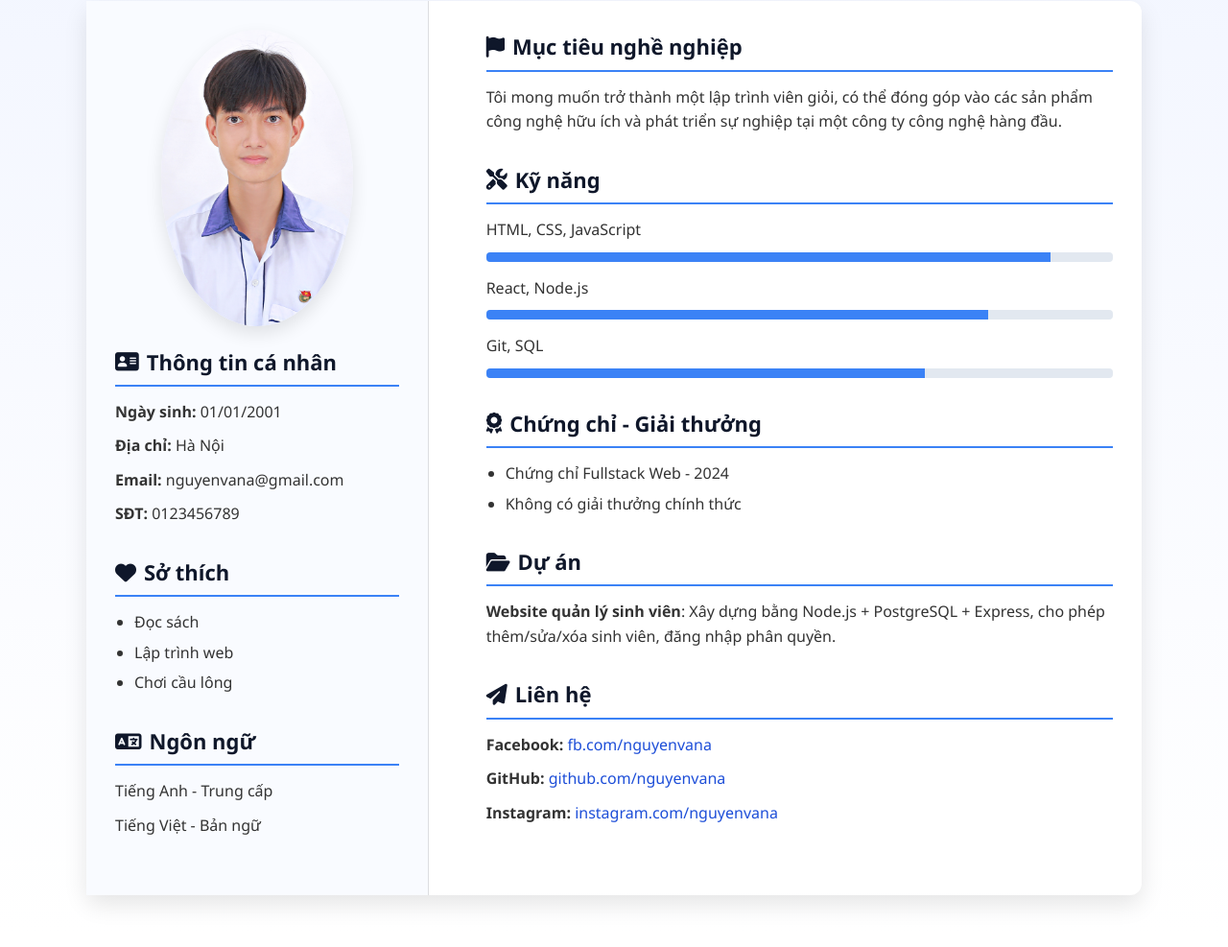
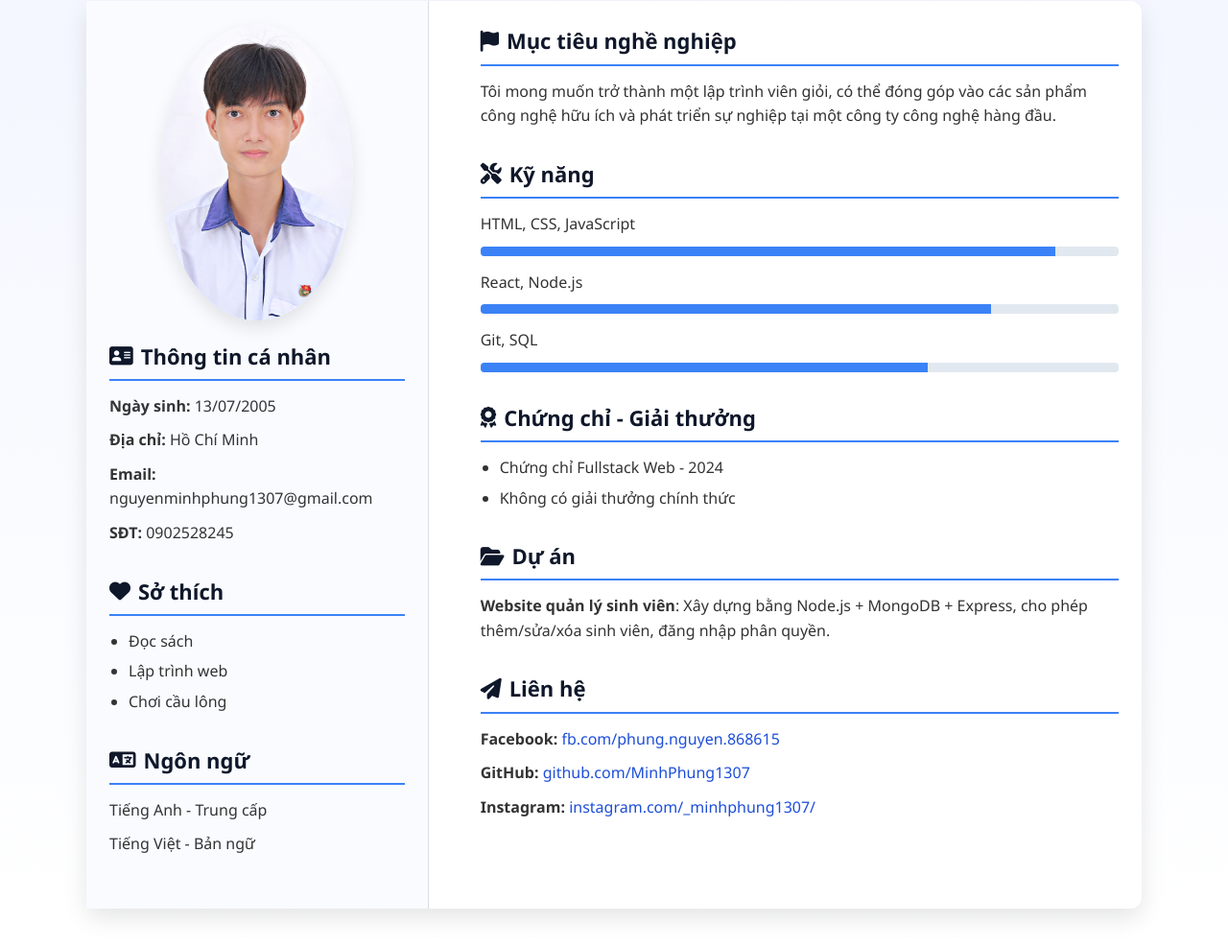
Before and after one commit to MinhPhung1307/CV, a plain HTML site: page index.html in a window 1280 px wide. Shown: the part 291-1278 px from the top of the page at 96% size. Drawn offline with Linux system fonts and the light colour scheme.

Commit message:
update CVCV

```diff
--- a/index.html
+++ b/index.html
@@ -37,10 +37,10 @@
       <!-- Thông tin cá nhân -->
       <div class="section" id="thongtin">
         <h2><i class="fas fa-address-card"></i> Thông tin cá nhân</h2>
-        <p><strong>Ngày sinh:</strong> 01/01/2001</p>
-        <p><strong>Địa chỉ:</strong> Hà Nội</p>
-        <p><strong>Email:</strong> nguyenvana@gmail.com</p>
-        <p><strong>SĐT:</strong> 0123456789</p>
+        <p><strong>Ngày sinh:</strong> 13/07/2005</p>
+        <p><strong>Địa chỉ:</strong> Hồ Chí Minh</p>
+        <p><strong>Email:</strong> nguyenminhphung1307@gmail.com</p>
+        <p><strong>SĐT:</strong> 0902528245</p>
       </div>
 
       <!-- Sở thích -->
@@ -92,15 +92,15 @@
       <!-- Dự án cá nhân -->
       <div class="section" id="duan">
         <h2><i class="fas fa-folder-open"></i> Dự án</h2>
-        <p><strong>Website quản lý sinh viên</strong>: Xây dựng bằng Node.js + PostgreSQL + Express, cho phép thêm/sửa/xóa sinh viên, đăng nhập phân quyền.</p>
+        <p><strong>Website quản lý sinh viên</strong>: Xây dựng bằng Node.js + MongoDB + Express, cho phép thêm/sửa/xóa sinh viên, đăng nhập phân quyền.</p>
       </div>
 
       <!-- Liên hệ mạng xã hội -->
       <div class="section" id="lienhe">
         <h2><i class="fas fa-paper-plane"></i> Liên hệ</h2>
-        <p><strong>Facebook:</strong> <a href="https://fb.com/nguyenvana" target="_blank">fb.com/nguyenvana</a></p>
-        <p><strong>GitHub:</strong> <a href="https://github.com/nguyenvana" target="_blank">github.com/nguyenvana</a></p>
-        <p><strong>Instagram:</strong> <a href="https://instagram.com/nguyenvana" target="_blank">instagram.com/nguyenvana</a></p>
+        <p><strong>Facebook:</strong> <a href="https://fb.com/phung.nguyen.868615" target="_blank">fb.com/phung.nguyen.868615</a></p>
+        <p><strong>GitHub:</strong> <a href="https://github.com/MinhPhung1307" target="_blank">github.com/MinhPhung1307</a></p>
+        <p><strong>Instagram:</strong> <a href="https://instagram.com/_minhphung1307/" target="_blank">instagram.com/_minhphung1307/</a></p>
       </div>
     </div>
   </div>
--- a/style.css
+++ b/style.css
@@ -90,7 +90,7 @@ header {
 }
 
 .left, .right {
-  padding: 30px;
+  padding: 24px;
 }
 
 .left {
```
